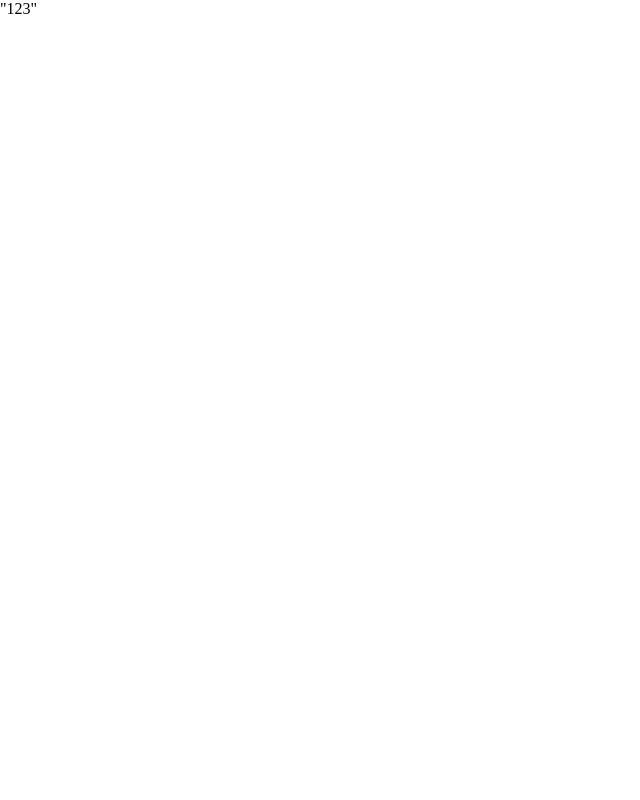
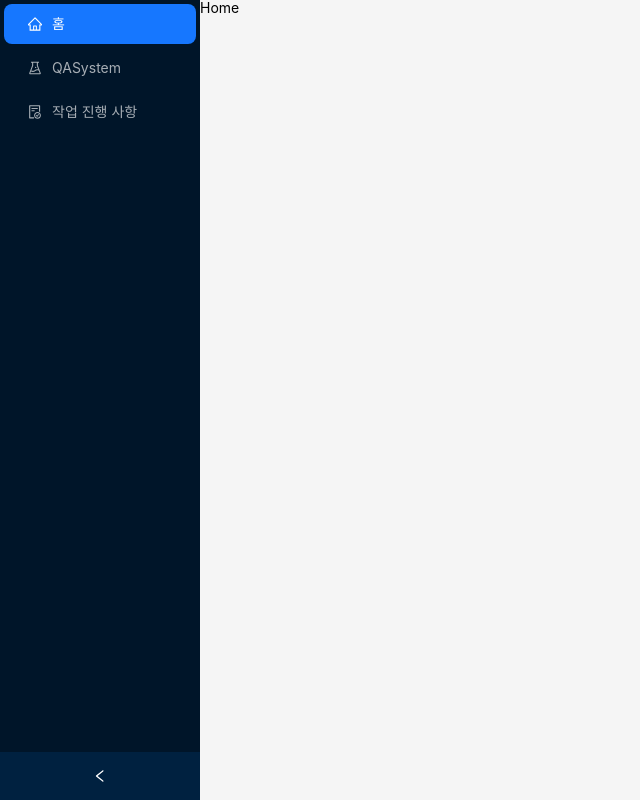
Before and after one commit to maverick-playauto/qa-web-front, a React (Create React App) app: page / in a window 1280 px wide. Shown: the whole page, without its empty margins (0-640 px from the left). Built offline with nearby package versions, Linux system fonts and the light colour scheme.

Commit message:
QASys main UI 수정

```diff
--- a/package.json
+++ b/package.json
@@ -3,6 +3,7 @@
   "version": "0.1.0",
   "private": true,
   "dependencies": {
+    "@ant-design/icons": "^5.2.6",
     "@testing-library/jest-dom": "^5.17.0",
     "@testing-library/react": "^13.4.0",
     "@testing-library/user-event": "^13.5.0",
@@ -11,6 +12,7 @@
     "@types/react": "^18.2.22",
     "@types/react-dom": "^18.2.7",
     "@types/react-router-dom": "^5.3.3",
+    "antd": "^5.12.8",
     "react": "^18.2.0",
     "react-dom": "^18.2.0",
     "react-icons": "^4.12.0",
--- /dev/null
+++ b/src/App.tsx
@@ -0,0 +1,12 @@
+import { BrowserRouter } from 'react-router-dom';
+import MainLayout from 'components/layout/MainLayout';
+
+const App = () => {
+  return (
+    <BrowserRouter>
+      <MainLayout />
+    </BrowserRouter>
+  );
+};
+
+export default App;
--- a/src/Router.tsx
+++ /dev/null
@@ -1,16 +0,0 @@
-import { BrowserRouter, Route, Routes } from 'react-router-dom';
-import MainPage from './pages/MainPage/Mainpage';
-import Sites from './pages/Sites/Sites';
-
-const Router = () => {
-  return (
-    <BrowserRouter>
-      <Routes>
-        <Route path="/" element={<MainPage />} />
-        <Route path="/site/:sitecode" element={<Sites />} />
-      </Routes>
-    </BrowserRouter>
-  );
-};
-
-export default Router;
--- /dev/null
+++ b/src/components/layout/MainLayout.tsx
@@ -0,0 +1,65 @@
+import { Layout, Menu } from 'antd';
+import Sider from 'antd/es/layout/Sider';
+import { useState } from 'react';
+import {
+  ExperimentOutlined,
+  FileDoneOutlined,
+  HomeOutlined,
+} from '@ant-design/icons';
+import { Route, Routes, useNavigate } from 'react-router-dom';
+import MainPage from 'pages/Mainpage';
+import Sites from 'pages/WorkProgress';
+import Home from 'pages/Home';
+import WorkProgress from 'pages/WorkProgress';
+
+const MainLayout = () => {
+  const [collapsed, setCollapsed] = useState(false);
+  const navigate = useNavigate();
+
+  const handleMovePage = ({ key }: { key: string }) => {
+    if (key) {
+      navigate(key);
+    }
+  };
+
+  return (
+    <Layout style={{ minHeight: '100vh' }}>
+      <Sider
+        collapsible
+        collapsed={collapsed}
+        onCollapse={value => setCollapsed(value)}
+      >
+        <Menu
+          theme="dark"
+          defaultSelectedKeys={['/']}
+          mode="inline"
+          items={items}
+          onClick={handleMovePage}
+        />
+      </Sider>
+      <Layout>
+        <Routes>
+          <Route path="/" element={<Home />} />
+          <Route path="/qa" element={<MainPage />} />
+          <Route path="/work-progress" element={<WorkProgress />} />
+        </Routes>
+      </Layout>
+    </Layout>
+  );
+};
+
+export default MainLayout;
+
+function getItem(label: string, key: string, icon?: any, children?: any) {
+  return {
+    label,
+    key,
+    icon,
+    children,
+  };
+}
+const items = [
+  getItem('홈', '/', <HomeOutlined />),
+  getItem('QASystem', '/qa', <ExperimentOutlined />),
+  getItem('작업 진행 사항', '/work-progress', <FileDoneOutlined />),
+];
--- a/src/index.tsx
+++ b/src/index.tsx
@@ -1,5 +1,5 @@
 import ReactDOM from 'react-dom/client';
-import Router from './Router';
+import App from './App';
 import GlobalStyle from './assets/styles/GlobalStyle';
 import { LightTheme } from './assets/styles/Theme';
 import { ThemeProvider } from 'styled-components';
@@ -10,6 +10,6 @@ const root = ReactDOM.createRoot(
 root.render(
   <ThemeProvider theme={LightTheme}>
     <GlobalStyle />
-    <Router />
+    <App />
   </ThemeProvider>,
 );
--- /dev/null
+++ b/src/pages/Home.tsx
@@ -0,0 +1,5 @@
+const Home = () => {
+  return <div>Home</div>;
+};
+
+export default Home;
--- a/src/pages/Sites/Sites.tsx
+++ b/src/pages/WorkProgress.tsx
@@ -1,7 +1,7 @@
 import React from 'react';
 
-const Sites = () => {
+const WorkProgress = () => {
   return <div>Sites</div>;
 };
 
-export default Sites;
+export default WorkProgress;
```
Also changed, not shown: src/pages/Mainpage.tsx (renamed from src/pages/MainPage/Mainpage.tsx), 1 other file (tests, documents, lock files or other folders).
